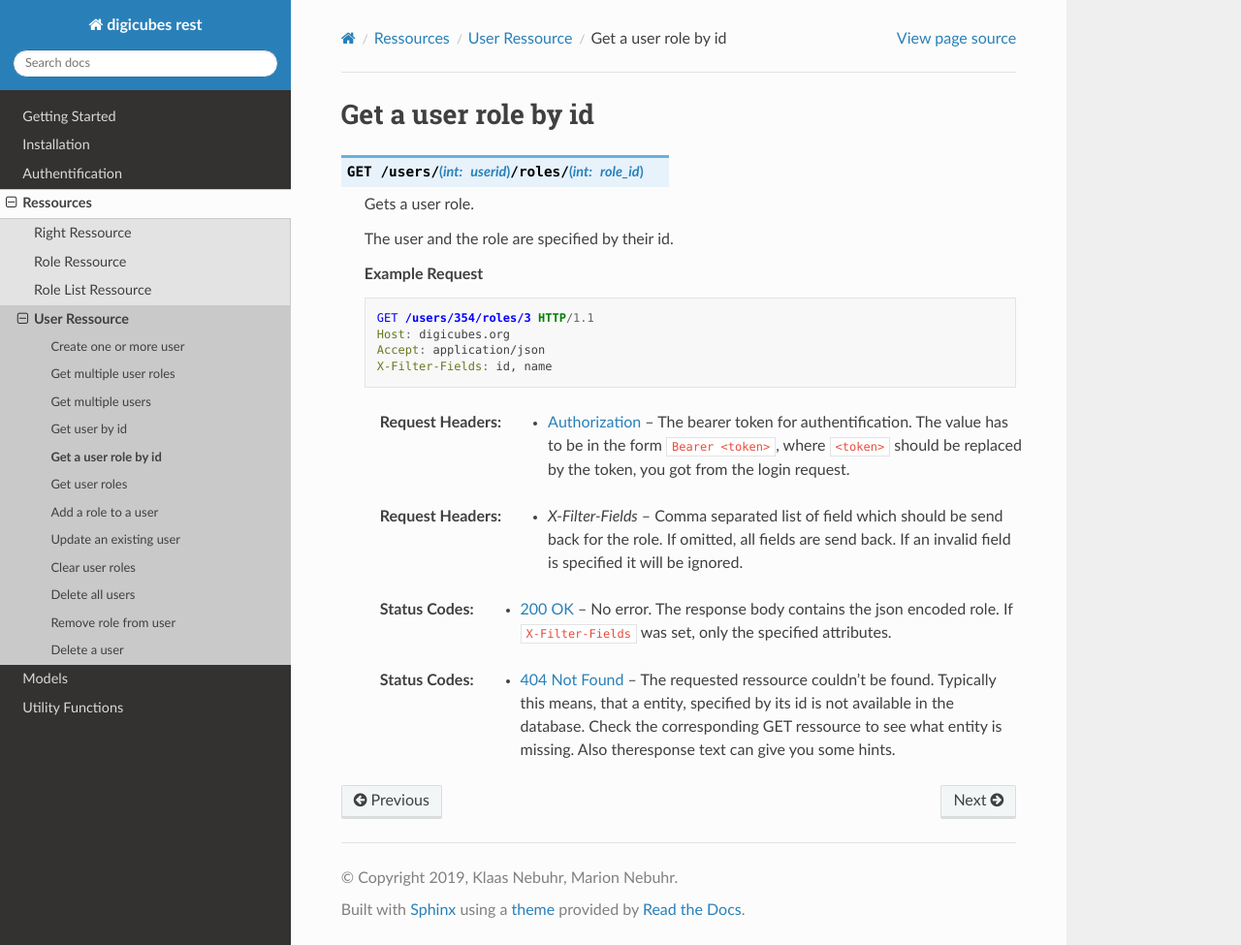
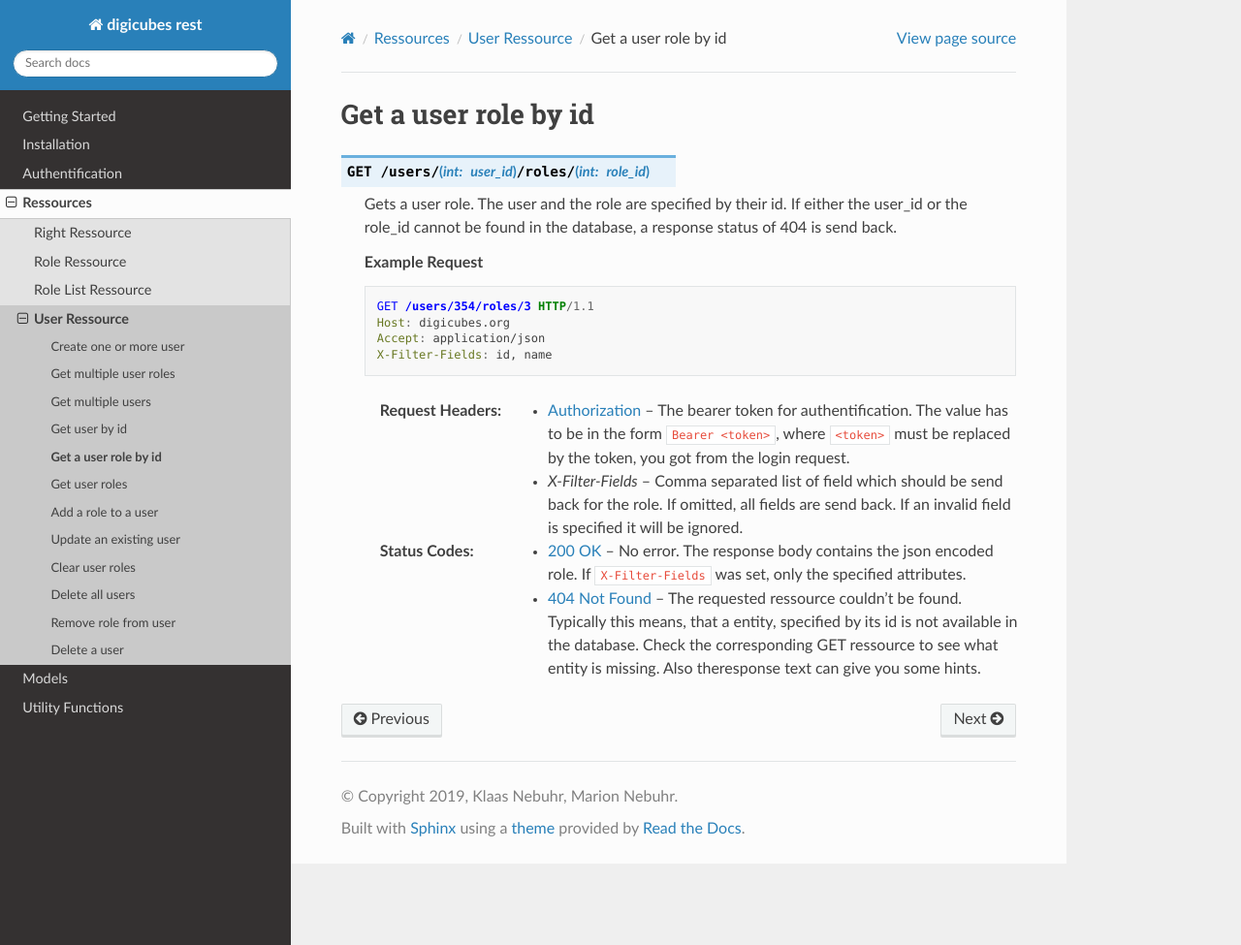
Before and after one commit to FirstKlaas/digicubes-rest, a Sphinx documentation site: the page built from source/ressources/api/user/get_user_role.rst, in a window 1280 px wide and 975 px high. Shown: the whole window at 97% size. Built offline with Sphinx 7.4.7 and the Read the Docs theme 2.0.0, drawn with Linux system fonts in a browser that asks for light colours.

Commit message:
Updated documentation

```diff
--- a/source/ressources/api/headers/authorization.rst
+++ b/source/ressources/api/headers/authorization.rst
@@ -1,4 +1,4 @@
-:reqheader Authorization: The bearer token for authentification.
-    The value has to be in the form ``Bearer <token>``, where
-    ``<token>`` should be replaced by the token, you got from
-    the login request.
+The bearer token for authentification.
+The value has to be in the form ``Bearer <token>``, where
+``<token>`` must be replaced by the token, you got from
+the login request.
--- a/source/ressources/api/statuscodes/status_200.rst
+++ b/source/ressources/api/statuscodes/status_200.rst
@@ -1,3 +1,3 @@
-:statuscode 200: No error. The response body contains the json
-    encoded user. If ``X-Filter-Fields`` was set, only the
-    spcified attributes.
+No error. The response body contains the json
+encoded user. If ``X-Filter-Fields`` was set, only the
+spcified attributes.
--- a/source/ressources/api/user/get_user_role.rst
+++ b/source/ressources/api/user/get_user_role.rst
@@ -1,11 +1,11 @@
 Get a user role by id
 =====================
 
-.. http:get:: /users/(int:userid)/roles/(int:role_id)
+.. http:get:: /users/(int:user_id)/roles/(int:role_id)
 
-    Gets a user role.
-
-    The user and the role are specified by their id.
+    Gets a user role. The user and the role are specified by their id.
+    If either the user_id or the role_id cannot be found in the database,
+    a response status of 404 is send back.
 
     **Example Request**
 
@@ -16,12 +16,12 @@ Get a user role by id
         Accept: application/json
         X-Filter-Fields: id, name
 
-    .. include:: ../headers/authorization.rst
+    :reqheader Authorization: .. include:: ../headers/authorization.rst
 
-    .. include:: ../headers/x_filter_fields.rst
+    :reqheader X-Filter-Fields: .. include:: ../headers/x_filter_fields.rst
 
     :statuscode 200: No error. The response body contains the json
         encoded role. If ``X-Filter-Fields`` was set, only the
         specified attributes.
 
-    .. include:: ../statuscodes/status_404.rst
+    :statuscode 404: .. include:: ../statuscodes/status_404.rst
```
Also changed, not shown: source/ressources/api/headers/x_filter_fields.rst (+4 -4 lines), source/ressources/api/statuscodes/status_404.rst (+5 -5 lines), source/ressources/api/user/get_single_user.rst (+3 -5 lines).
